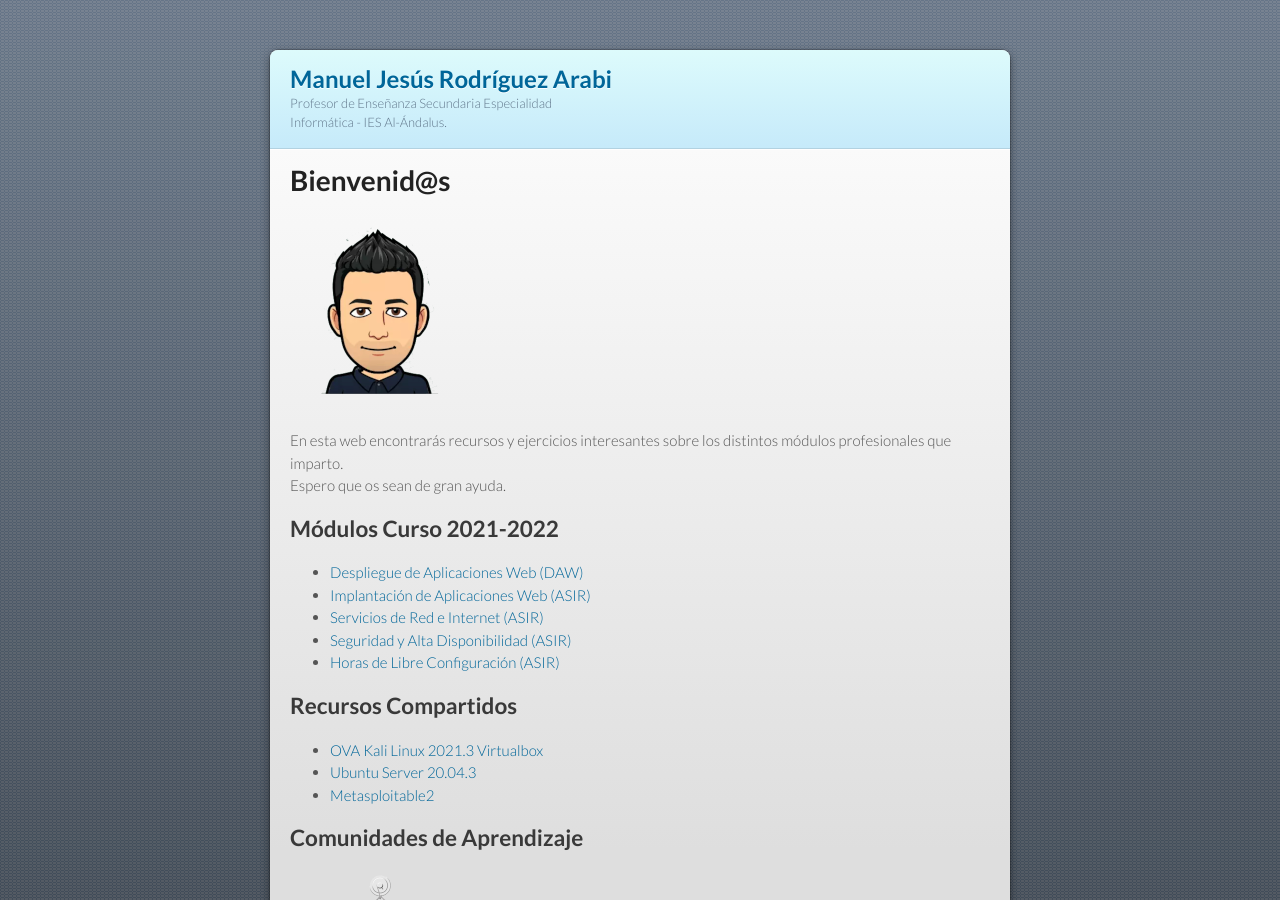
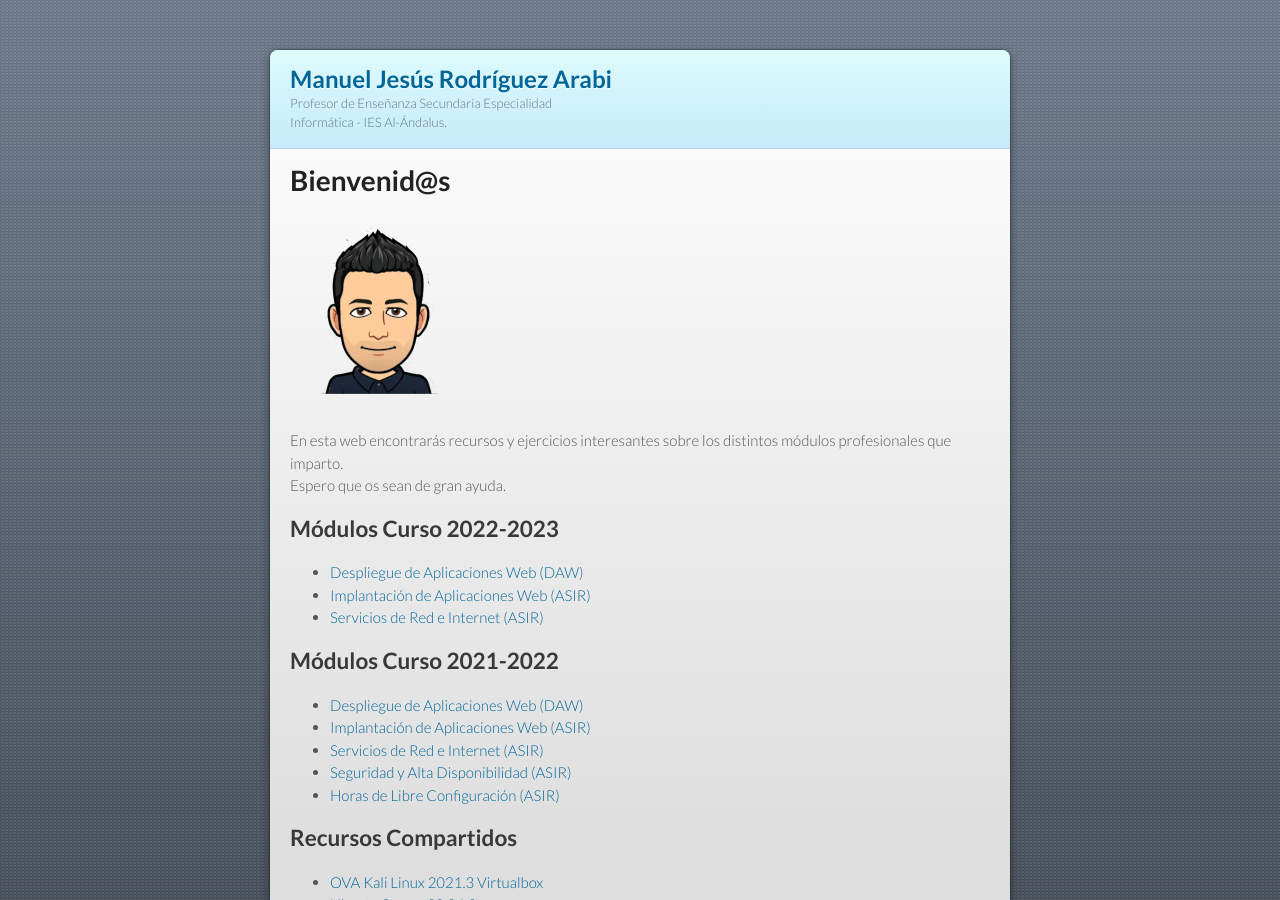
Before and after one commit to mrodara/mrodara.github.io, a Jekyll site: the page built from index.md, in a window 1280 px wide and 900 px high. Built offline with Jekyll 4.4.1, drawn with Linux system fonts in a browser that asks for light colours; our own code applies the rules of GitHub Pages for plain Markdown files.

Commit message:
Sección 2022-23

```diff
--- a/index.md
+++ b/index.md
@@ -8,6 +8,13 @@ layout: default
 
 En esta web encontrarás recursos y ejercicios interesantes sobre los distintos módulos profesionales que imparto.
 Espero que os sean de gran ayuda.
+
+## Módulos Curso 2022-2023
+
+* [Despliegue de Aplicaciones Web (DAW)](./mods/daw)
+* [Implantación de Aplicaciones Web (ASIR)](./mods/iaw)
+* [Servicios de Red e Internet (ASIR)](./mods/sri)
+
 
 ## Módulos Curso 2021-2022
 
```
